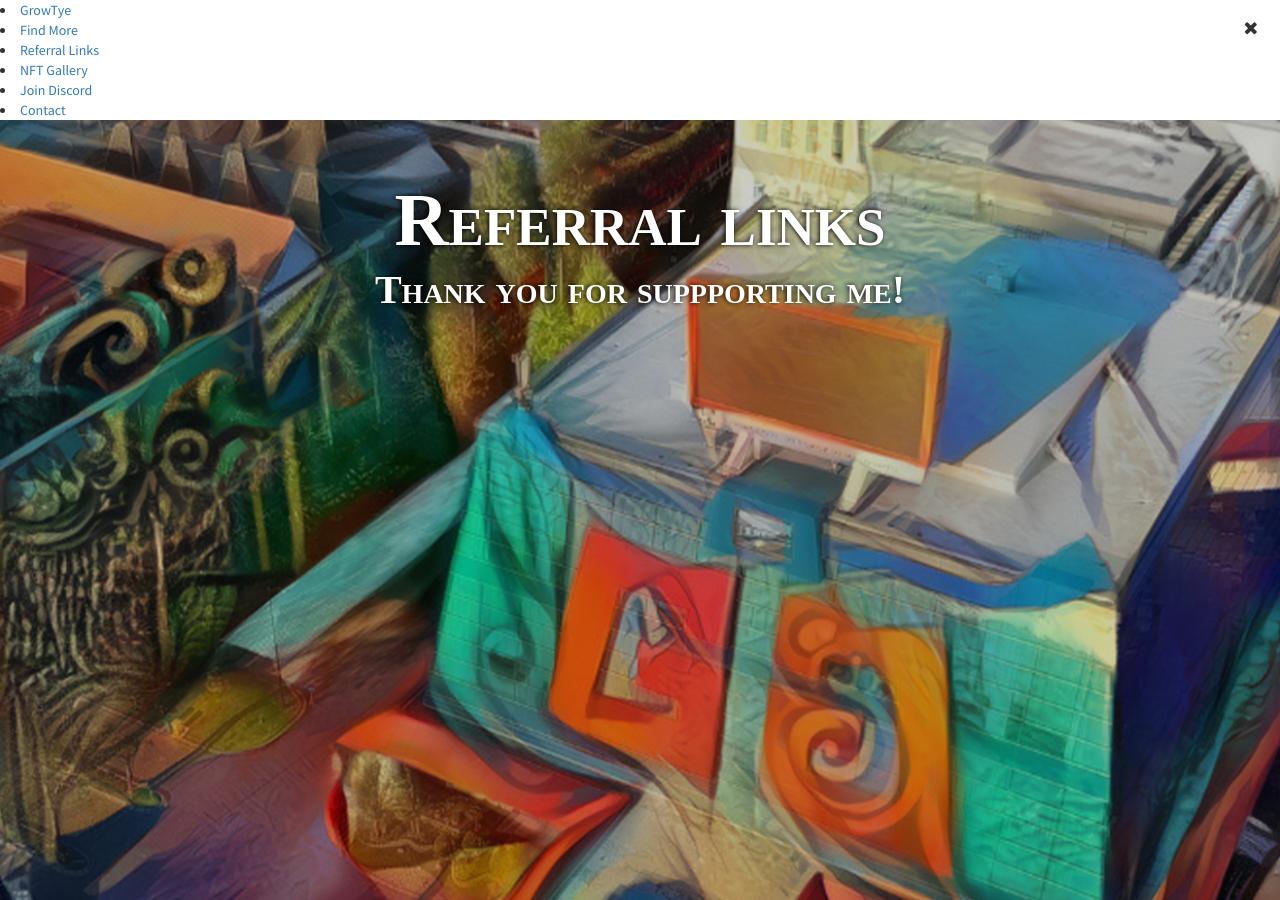
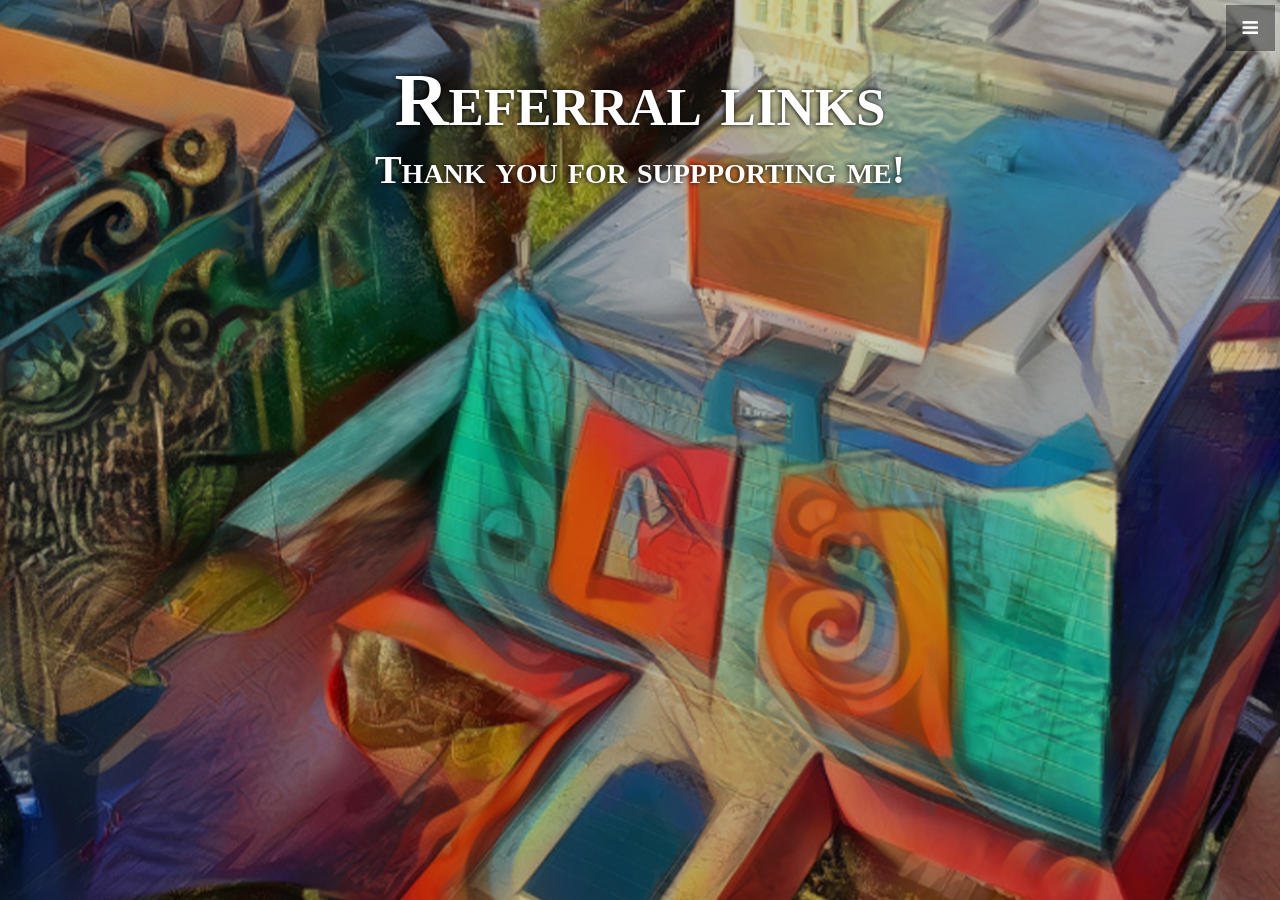
Before and after one commit to cvatch/deepnft, a Jekyll site: the page built from index.html, in a window 1280 px wide and 900 px high. Built offline with Jekyll 4.4.1, drawn with Linux system fonts in a browser that asks for light colours; a script that is not in the unit is left out.

Commit message:
Update navigation.html

```diff
--- a/_includes/navigation.html
+++ b/_includes/navigation.html
@@ -1,3 +1,6 @@
+<a id="menu-toggle" href="#" class="btn btn-dark btn-lg toggle"><i class="fa fa-bars"></i></a>
+<nav id="sidebar-wrapper">
+  <ul class="sidebar-nav">
     <a id="menu-close" href="#" class="btn btn-light btn-lg pull-right toggle"><i class="fa fa-times"></i></a>
     <li class="sidebar-brand">
       <a href="#top"  onclick = $("#menu-close").click(); >GrowTye</a>
```
